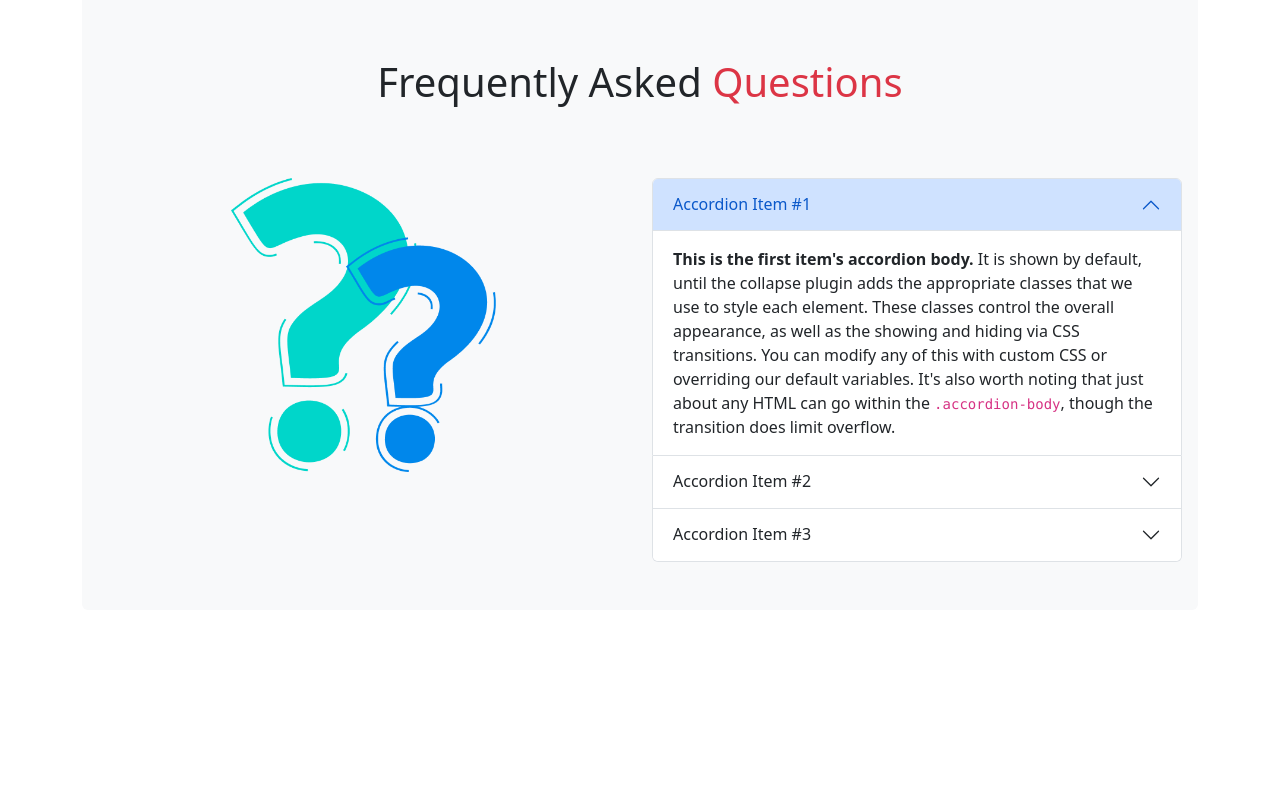
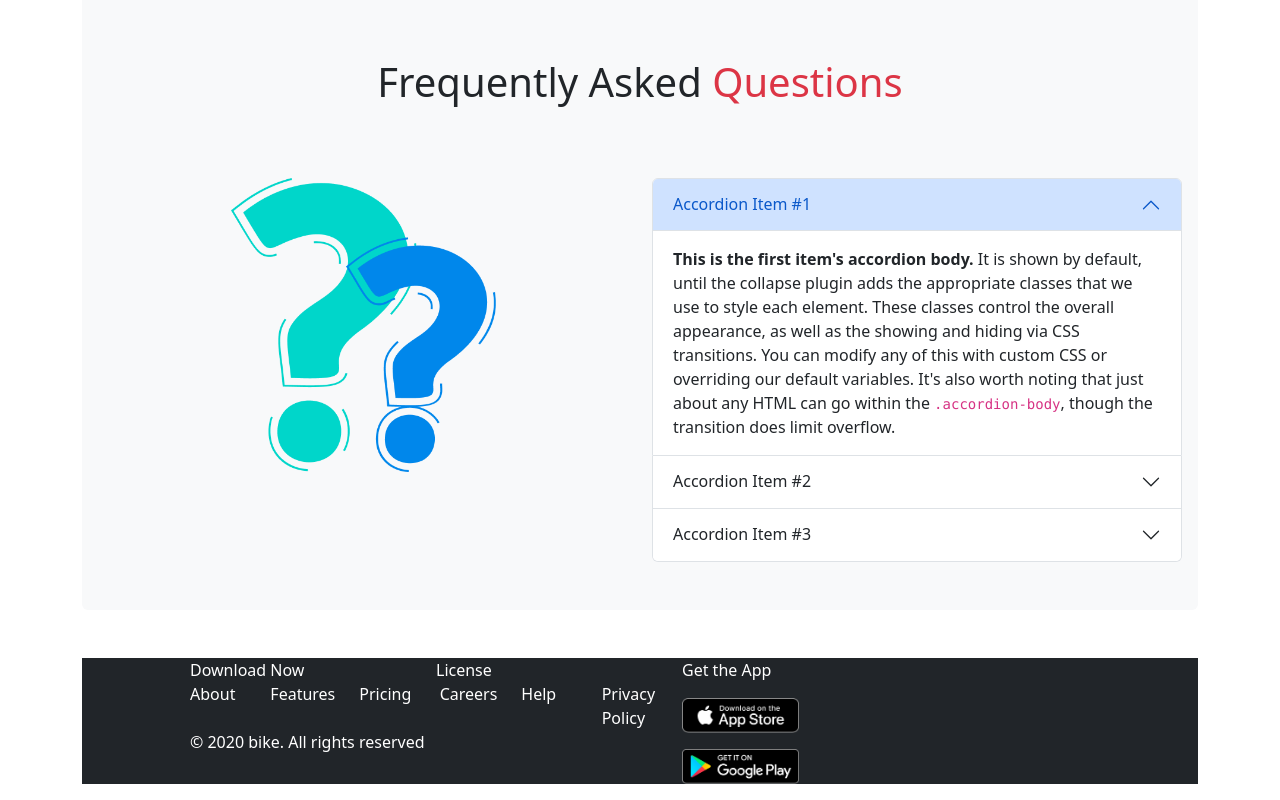
Before and after one commit to Afrin18/biker-zone, a plain HTML site: page index.html in a window 1280 px wide. Shown: the part 2417-3217 px from the top of the page. Before the commit the page ends 3027 px from the top, so only its background shows below. Drawn offline with Linux system fonts and the light colour scheme.

Commit message:
last add

```diff
--- a/index.html
+++ b/index.html
@@ -275,7 +275,50 @@
 
     <!------------ footer section ------------->
     <footer>
+      <section class="bg-dark mt-5 mb-3">
+        <div class="row row-2 row-cols-1 row-cols-md-2 ms-5 px-5 space-between">
+            <div class="col">
+               <div class="row d-flex">
+                 <div class="col">
+                   <a class="text-decoration-none text-white" href="">Download Now</a>
+                  </div>
+                 <div class="col">
+                   <a class="text-decoration-none text-white" href="">License</a>
+                  </div>
+                   </div>
 
+               <div class="row d-flex">
+                 <div class="col">
+                   <a class="text-decoration-none text-white" href="">About</a>
+                  </div>
+                 <div class="col">
+                   <a class="text-decoration-none text-white" href="">Features</a>
+                </div>
+                 <div class="col">
+                   <a class="text-decoration-none text-white" href="">Pricing</a>
+                  </div>
+                 <div class="col">
+                   <a class="text-decoration-none text-white" href="">Careers</a>
+                  </div>
+                 <div class="col">
+                   <a class="text-decoration-none text-white" href="">Help</a>
+                  </div>
+                 <div class="col">
+                   <a class="text-decoration-none text-white" href="">Privacy Policy</a>
+                  </div>
+               </div>
+               <div class="row">
+                  <p class="text-white">&copy 2020 bike. All rights reserved</p>
+               </div>
+            </div>
+
+            <div class="col my-auto">
+              <p class="text-white">Get the App</p>
+              <img class="w-25" src="images/ios.png" alt=""><br>
+              <img class="w-25 mt-3" src="images/android.png" alt="">
+            </div>
+        </div>
+      </section>
     </footer>
 
 
```
